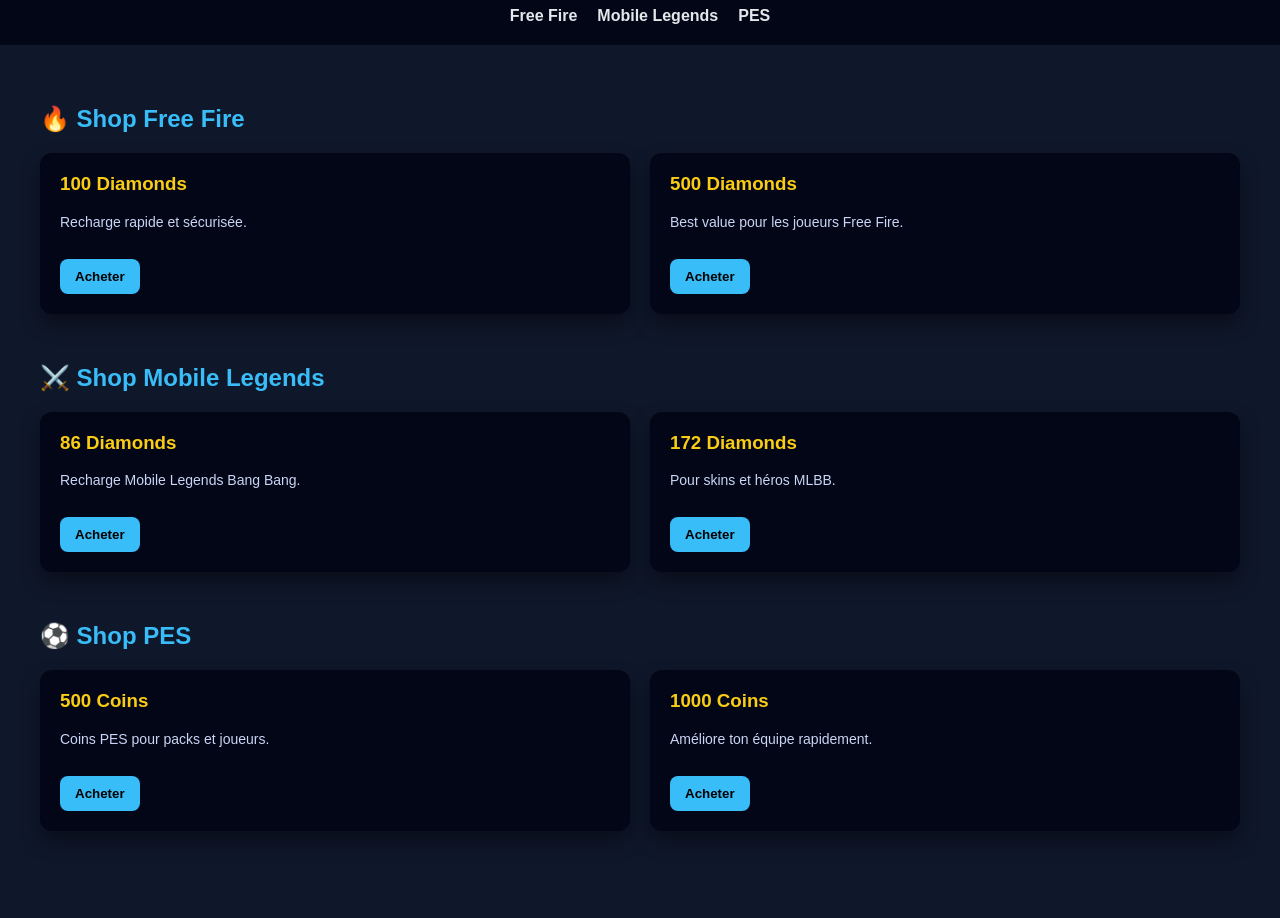
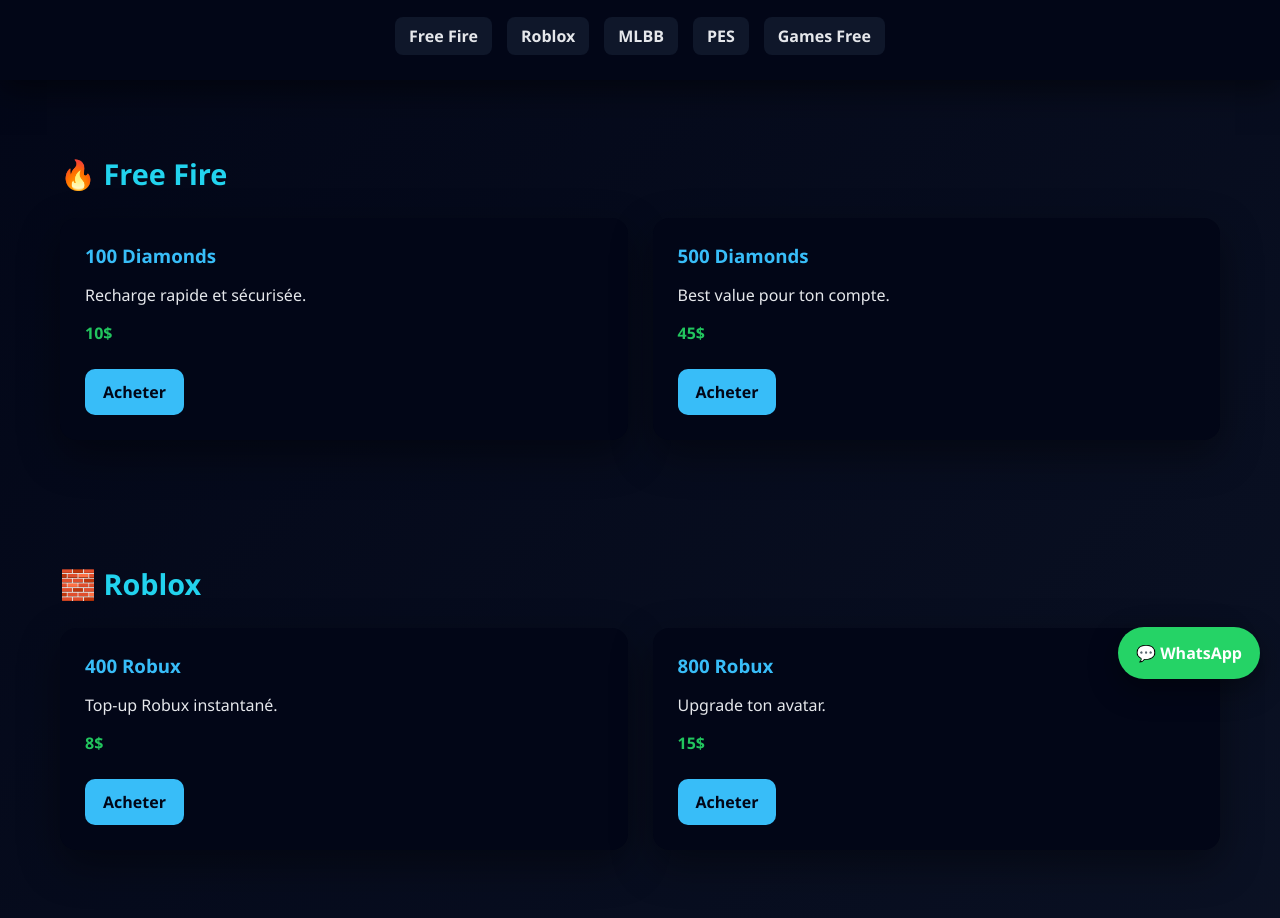
Before and after one commit to op-alix/opalix, a plain HTML site: page index.html in a window 1280 px wide. Shown: the part 101-1019 px from the top of the page. Drawn offline with Linux system fonts and the light colour scheme.

Commit message:
Update index.html

```diff
--- a/index.html
+++ b/index.html
@@ -3,152 +3,235 @@
 <head>
   <meta charset="UTF-8" />
   <meta name="viewport" content="width=device-width, initial-scale=1.0" />
-  <title>Game Shop</title>
+  <title>My Gaming Shop</title>
+
   <style>
+    * { box-sizing: border-box; }
+
     body {
       margin: 0;
-      font-family: Arial, sans-serif;
-      background: #0f172a;
-      color: #fff;
+      font-family: 'Segoe UI', Arial, sans-serif;
+      background: linear-gradient(135deg, #020617, #0f172a);
+      color: #e5e7eb;
     }
+
     header {
       background: #020617;
-      padding: 20px;
+      padding: 25px 15px;
       text-align: center;
+      box-shadow: 0 10px 30px rgba(0,0,0,.5);
     }
+
     header h1 {
       margin: 0;
+      font-size: 2.2rem;
       color: #38bdf8;
     }
+
+    header p {
+      margin: 8px 0 15px;
+      color: #94a3b8;
+    }
+
     nav {
       display: flex;
       justify-content: center;
-      gap: 20px;
-      margin-top: 10px;
+      flex-wrap: wrap;
+      gap: 15px;
     }
+
     nav a {
       color: #e5e7eb;
       text-decoration: none;
-      font-weight: bold;
+      font-weight: 600;
+      padding: 8px 14px;
+      border-radius: 8px;
+      background: #0f172a;
+      transition: .3s;
     }
+
     nav a:hover {
-      color: #38bdf8;
+      background: #38bdf8;
+      color: #020617;
     }
-    .container {
-      padding: 40px 20px;
+
+    section {
+      padding: 50px 20px;
       max-width: 1200px;
       margin: auto;
     }
-    .section {
-      margin-bottom: 50px;
+
+    section h2 {
+      margin-bottom: 25px;
+      color: #22d3ee;
+      font-size: 1.8rem;
     }
-    .section h2 {
-      color: #38bdf8;
-      margin-bottom: 20px;
+
+    .grid {
+      display: grid;
+      grid-template-columns: repeat(auto-fit, minmax(230px, 1fr));
+      gap: 25px;
     }
-    .cards {
-      display: grid;
-      grid-template-columns: repeat(auto-fit, minmax(250px, 1fr));
-      gap: 20px;
-    }
+
     .card {
       background: #020617;
-      border-radius: 12px;
-      padding: 20px;
-      box-shadow: 0 10px 20px rgba(0,0,0,0.4);
+      border-radius: 16px;
+      padding: 25px;
+      box-shadow: 0 15px 40px rgba(0,0,0,.4);
+      transition: transform .3s, box-shadow .3s;
     }
+
+    .card:hover {
+      transform: translateY(-6px);
+      box-shadow: 0 25px 60px rgba(0,0,0,.6);
+    }
+
     .card h3 {
       margin-top: 0;
-      color: #facc15;
+      margin-bottom: 10px;
+      color: #38bdf8;
     }
-    .card p {
-      font-size: 14px;
-      color: #cbd5f5;
+
+    .price {
+      font-weight: bold;
+      margin: 10px 0;
+      color: #22c55e;
     }
-    .card button {
+
+    .btn {
+      display: inline-block;
       margin-top: 15px;
-      padding: 10px 15px;
+      padding: 12px 18px;
       background: #38bdf8;
-      border: none;
-      border-radius: 8px;
-      cursor: pointer;
-      font-weight: bold;
+      color: #020617;
+      border-radius: 10px;
+      text-decoration: none;
+      font-weight: 700;
+      transition: .3s;
     }
-    .card button:hover {
-      background: #0ea5e9;
+
+    .btn:hover {
+      background: #22d3ee;
     }
+
     footer {
       background: #020617;
       text-align: center;
-      padding: 15px;
-      font-size: 14px;
+      padding: 20px;
       color: #94a3b8;
+      margin-top: 60px;
+      font-size: .9rem;
+    }
+
+    .whatsapp {
+      position: fixed;
+      bottom: 20px;
+      right: 20px;
+      background: #25D366;
+      color: white;
+      padding: 15px 18px;
+      border-radius: 50px;
+      text-decoration: none;
+      font-weight: bold;
+      box-shadow: 0 10px 30px rgba(0,0,0,.4);
     }
   </style>
 </head>
 <body>
+
 <header>
-    <h1>🎮 Game Shop</h1>
-    <p>Free Fire • Mobile Legends • PES</p>
+  <h1>🎮 My Gaming Shop</h1>
+  <p>Free Fire • Roblox • MLBB • PES • Games Free</p>
   <nav>
-      <a href="#freefire">Free Fire</a>
-      <a href="#mlbb">Mobile Legends</a>
+    <a href="#ff">Free Fire</a>
+    <a href="#roblox">Roblox</a>
+    <a href="#mlbb">MLBB</a>
     <a href="#pes">PES</a>
+    <a href="#free">Games Free</a>
   </nav>
 </header>
 
-  <div class="container">
-    <section id="freefire" class="section">
-      <h2>🔥 Shop Free Fire</h2>
-      <div class="cards">
+<section id="ff">
+  <h2>🔥 Free Fire</h2>
+  <div class="grid">
     <div class="card">
       <h3>100 Diamonds</h3>
       <p>Recharge rapide et sécurisée.</p>
-          <button>Acheter</button>
+      <div class="price">10$</div>
+      <a class="btn" href="#">Acheter</a>
     </div>
     <div class="card">
       <h3>500 Diamonds</h3>
-          <p>Best value pour les joueurs Free Fire.</p>
-          <button>Acheter</button>
+      <p>Best value pour ton compte.</p>
+      <div class="price">45$</div>
+      <a class="btn" href="#">Acheter</a>
     </div>
   </div>
 </section>
 
-    <section id="mlbb" class="section">
-      <h2>⚔️ Shop Mobile Legends</h2>
-      <div class="cards">
+<section id="roblox">
+  <h2>🧱 Roblox</h2>
+  <div class="grid">
     <div class="card">
-          <h3>86 Diamonds</h3>
-          <p>Recharge Mobile Legends Bang Bang.</p>
-          <button>Acheter</button>
+      <h3>400 Robux</h3>
+      <p>Top-up Robux instantané.</p>
+      <div class="price">8$</div>
+      <a class="btn" href="#">Acheter</a>
     </div>
     <div class="card">
-          <h3>172 Diamonds</h3>
-          <p>Pour skins et héros MLBB.</p>
-          <button>Acheter</button>
+      <h3>800 Robux</h3>
+      <p>Upgrade ton avatar.</p>
+      <div class="price">15$</div>
+      <a class="btn" href="#">Acheter</a>
     </div>
   </div>
 </section>
 
-    <section id="pes" class="section">
-      <h2>⚽ Shop PES</h2>
-      <div class="cards">
+<section id="mlbb">
+  <h2>⚔️ Mobile Legends Bang Bang</h2>
+  <div class="grid">
     <div class="card">
-          <h3>500 Coins</h3>
-          <p>Coins PES pour packs et joueurs.</p>
-          <button>Acheter</button>
-        </div>
-        <div class="card">
-          <h3>1000 Coins</h3>
-          <p>Améliore ton équipe rapidement.</p>
-          <button>Acheter</button>
+      <h3>86 Diamonds</h3>
+      <p>Recharge MLBB officielle.</p>
+      <div class="price">5$</div>
+      <a class="btn" href="#">Acheter</a>
     </div>
   </div>
 </section>
+
+<section id="pes">
+  <h2>⚽ PES / eFootball</h2>
+  <div class="grid">
+    <div class="card">
+      <h3>Coins eFootball</h3>
+      <p>Recharge coins PES.</p>
+      <div class="price">12$</div>
+      <a class="btn" href="#">Acheter</a>
     </div>
+  </div>
+</section>
+
+<section id="free">
+  <h2>🆓 Games Free</h2>
+  <div class="grid">
+    <div class="card">
+      <h3>Games PC</h3>
+      <p>Jeux PC gratuits.</p>
+      <a class="btn" href="#">Voir</a>
+    </div>
+    <div class="card">
+      <h3>Games Mobile</h3>
+      <p>Jeux Android gratuits.</p>
+      <a class="btn" href="#">Voir</a>
+    </div>
+  </div>
+</section>
 
 <footer>
-    © 2025 Game Shop | Tous droits réservés
+  © 2025 My Gaming Shop – Tous droits réservés
 </footer>
+
+<a class="whatsapp" href="https://wa.me/212600000000">💬 WhatsApp</a>
+
 </body>
 </html>
```
Lines whose indentation alone changed are shown as unchanged.
